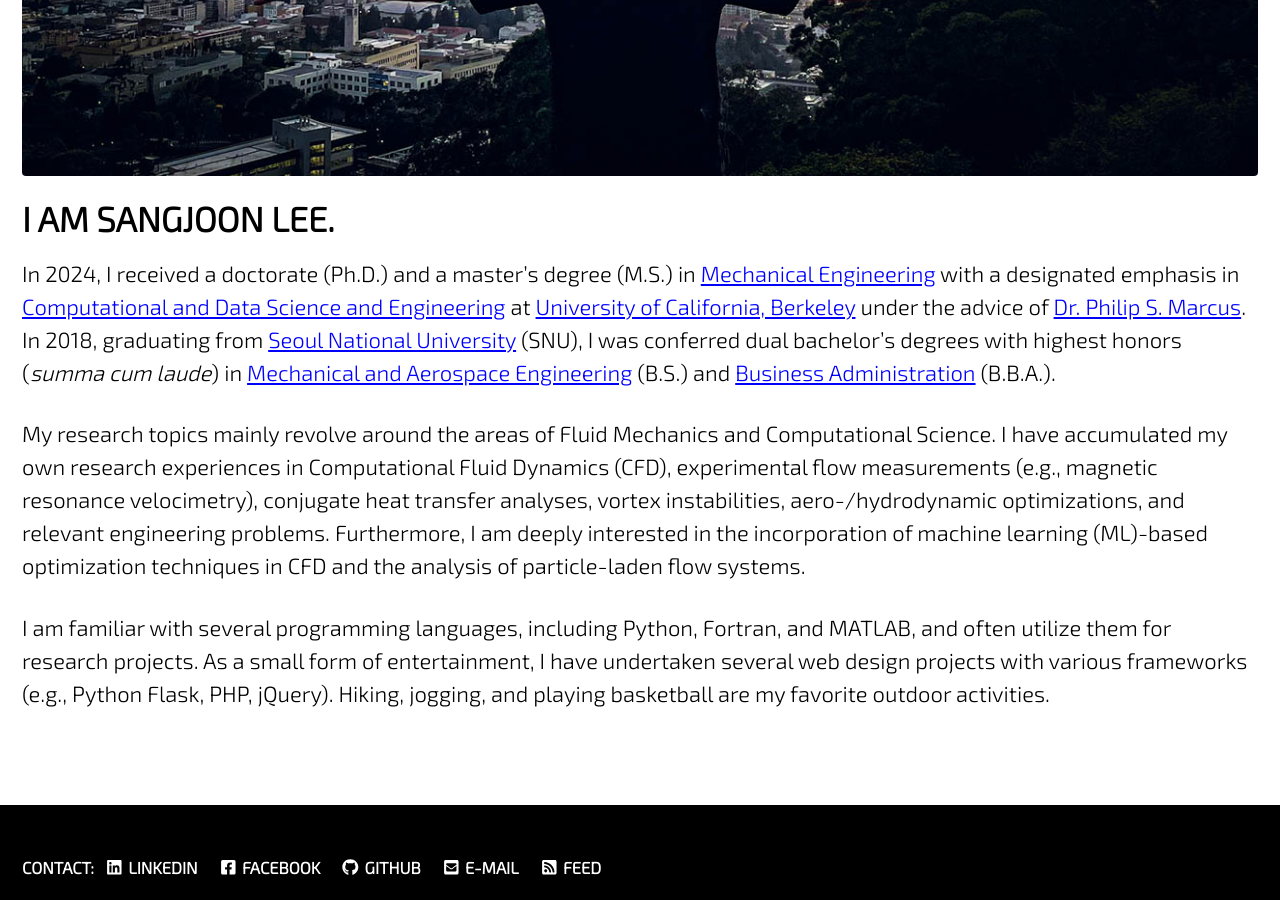
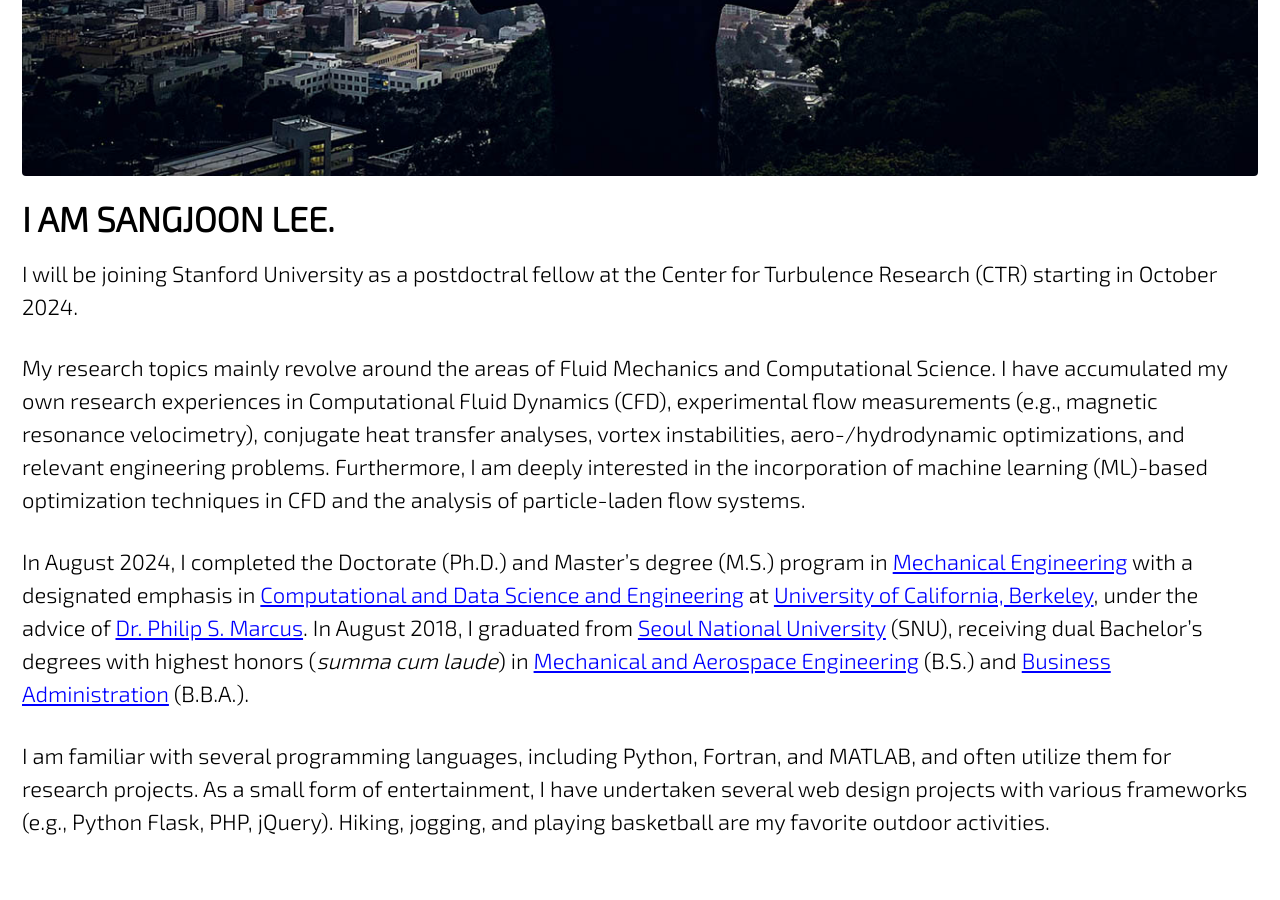
Before and after one commit to jun9303/jun9303.github.io, a Jekyll site: the page built from index.md, in a window 1280 px wide and 900 px high, scrolled down 1045 px. Built offline with Jekyll 4.4.1, drawn with Linux system fonts in a browser that asks for light colours; cached includes are drawn as plain includes; nearby versions of some CDN libraries.

Commit message:
Profile Updated 071324

```diff
--- a/index.md
+++ b/index.md
@@ -15,9 +15,11 @@ intro:
 
 # I AM SANGJOON LEE.
 
-In 2024, I received a doctorate (Ph.D.) and a master's degree (M.S.) in [Mechanical Engineering](https://me.berkeley.edu/) with a designated emphasis in [Computational and Data Science and Engineering](https://data.berkeley.edu/decdse/) at [University of California, Berkeley](https://www.berkeley.edu/) under the advice of [Dr. Philip S. Marcus](https://me.berkeley.edu/people/philip-s-marcus/). In 2018, graduating from [Seoul National University](https://useoul.edu/) (SNU), I was conferred dual bachelor's degrees with highest honors (*summa cum laude*) in [Mechanical and Aerospace Engineering](http://me.snu.ac.kr/en) (B.S.) and [Business Administration](http://cba.snu.ac.kr/en) (B.B.A.).
+I will be joining Stanford University as a postdoctral fellow at the Center for Turbulence Research (CTR) starting in October 2024.
 
 My research topics mainly revolve around the areas of Fluid Mechanics and Computational Science. I have accumulated my own research experiences in Computational Fluid Dynamics (CFD), experimental flow measurements (e.g., magnetic resonance velocimetry), conjugate heat transfer analyses, vortex instabilities, aero-/hydrodynamic optimizations, and relevant engineering problems. Furthermore, I am deeply interested in the incorporation of machine learning (ML)-based optimization techniques in CFD and the analysis of particle-laden flow systems.
+
+In August 2024, I completed the Doctorate (Ph.D.) and Master's degree (M.S.) program in [Mechanical Engineering](https://me.berkeley.edu/) with a designated emphasis in [Computational and Data Science and Engineering](https://data.berkeley.edu/decdse/) at [University of California, Berkeley](https://www.berkeley.edu/), under the advice of [Dr. Philip S. Marcus](https://me.berkeley.edu/people/philip-s-marcus/). In August 2018, I graduated from [Seoul National University](https://useoul.edu/) (SNU), receiving dual Bachelor's degrees with highest honors (*summa cum laude*) in [Mechanical and Aerospace Engineering](http://me.snu.ac.kr/en) (B.S.) and [Business Administration](http://cba.snu.ac.kr/en) (B.B.A.).
 
 <!-- I was a researcher in the [Energy and Environmental Flow Lab](http://eeflow.snu.ac.kr/) at SNU, directed by [Dr. Wontae Hwang](http://me.snu.ac.kr/node/141). Under the guidance of [Dr. Haecheon Choi](http://me.snu.ac.kr/node/116), I wrote my B.S. thesis, "Large eddy simulation of flow around a rotating small vertical axis wind turbine using an immersed boundary method." -->
 
```
